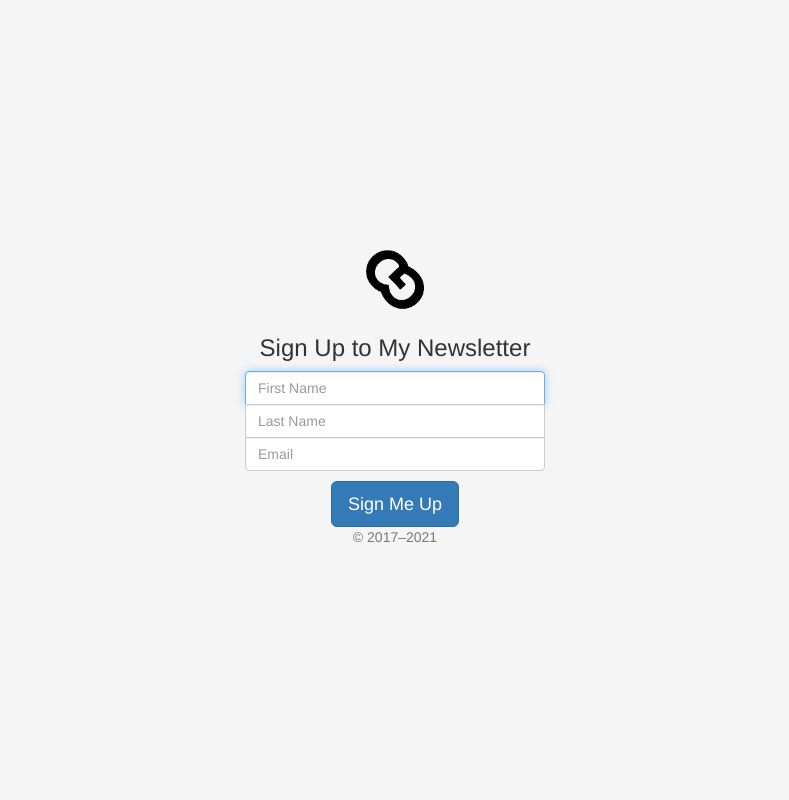
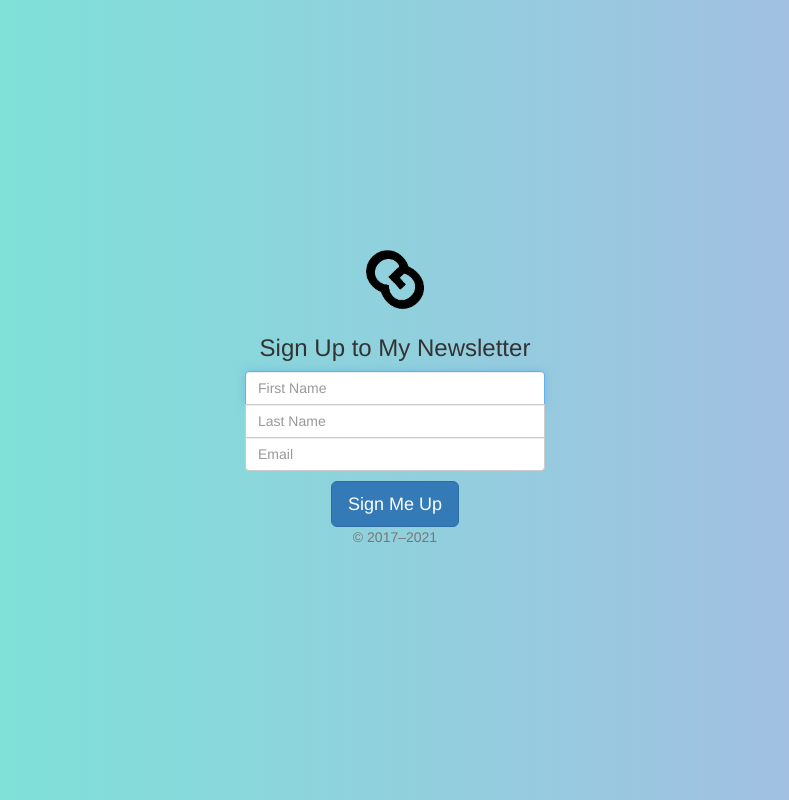
Before and after one commit to Samuel-Shah/newsletter-signup-page, a website: page signup.html in a window 1280 px wide. Shown: the whole page, without its empty margins (245-1034 px from the left). Drawn offline with nearby package versions, Linux system fonts and the light colour scheme.

Commit message:
add style

```diff
--- a/public/css/style.css
+++ b/public/css/style.css
@@ -1,6 +1,7 @@
 html,
 body {
   height: 100%;
+  background: linear-gradient(to right, #74ebd5, #acb6e5);
 }
 
 body {
```
